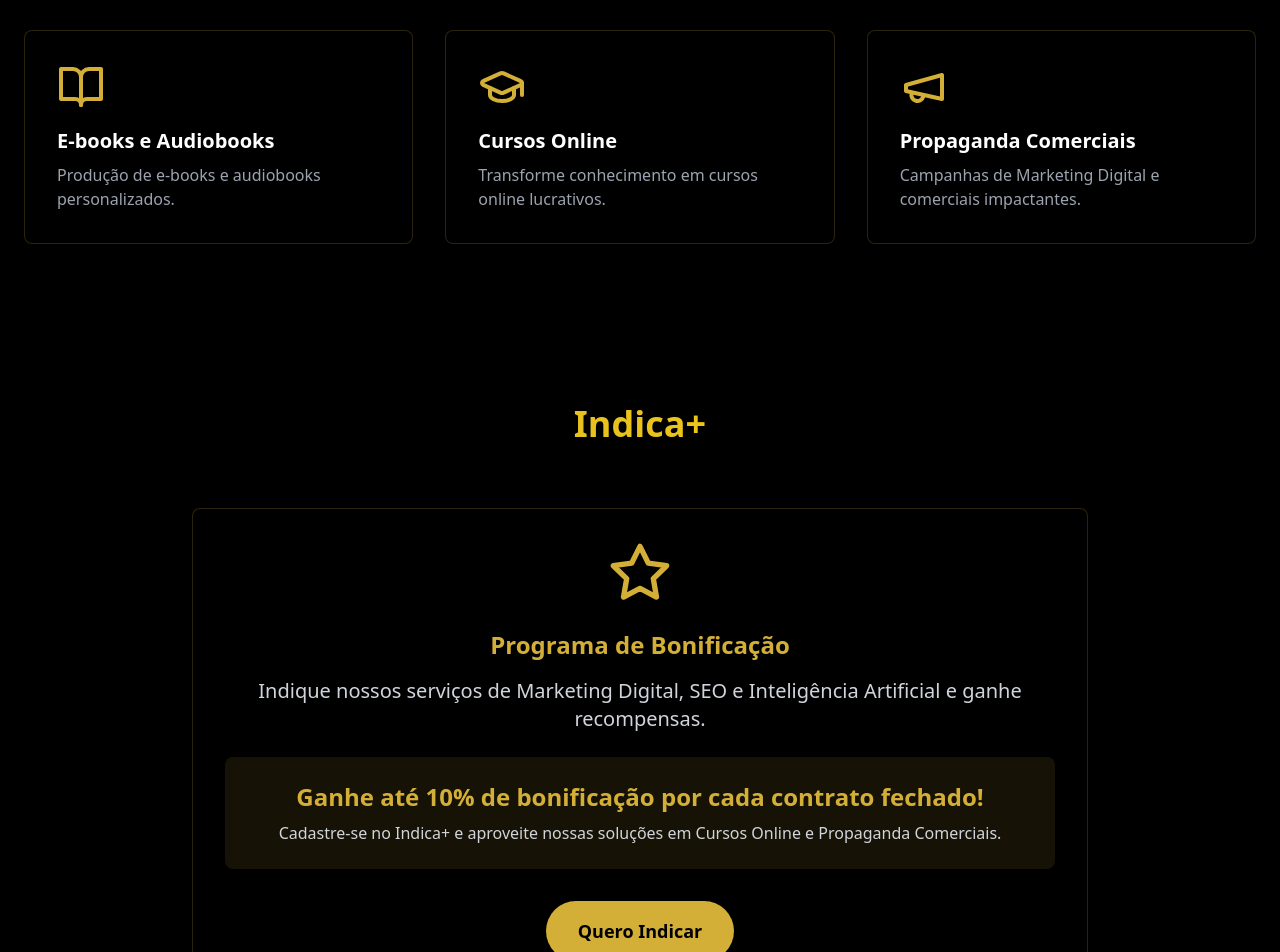
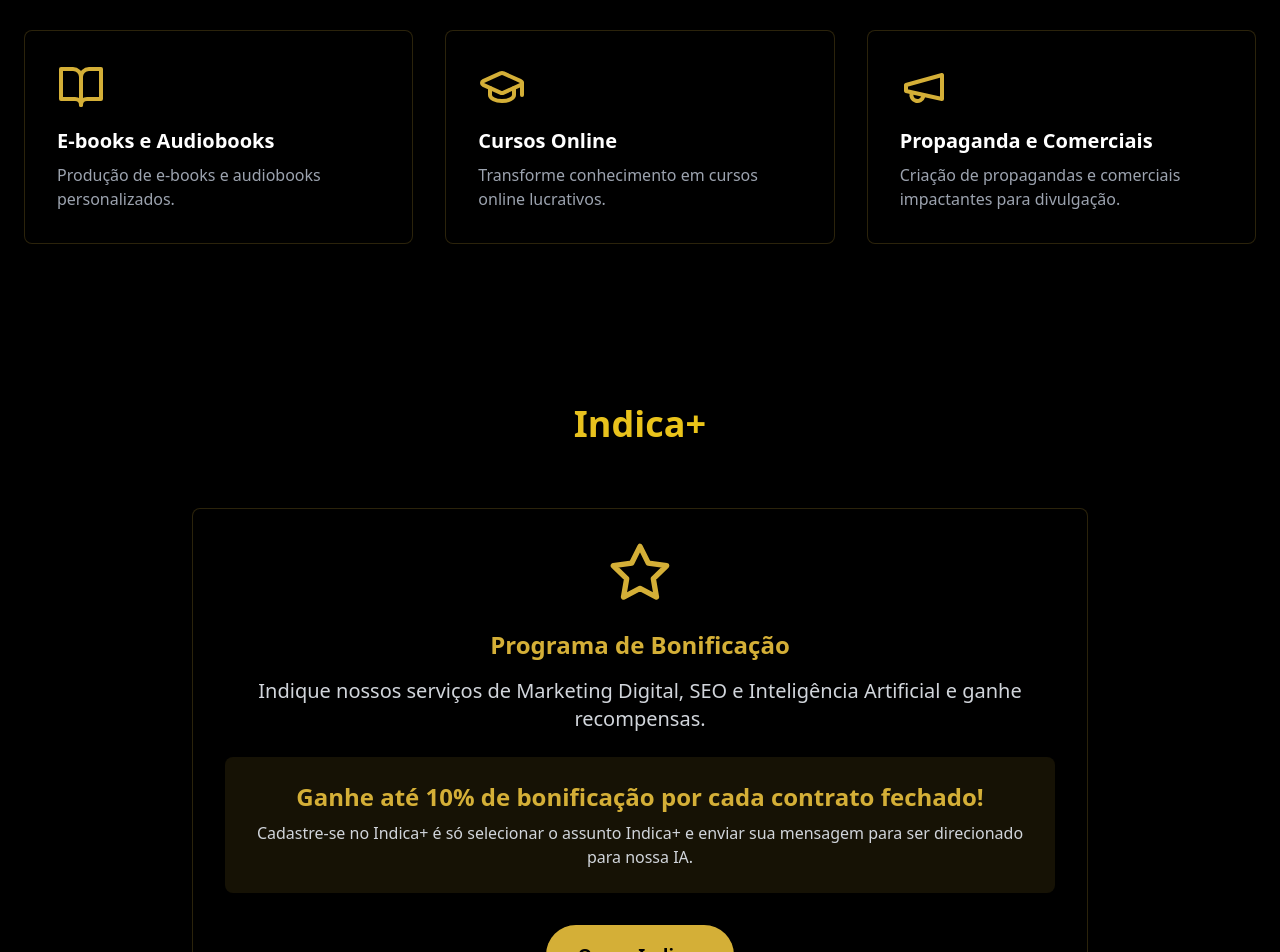
Before and after one commit to Andchiesa/lif3-site, a React (Vite) app: page / in a window 1280 px wide. Shown: the part 1200-2152 px from the top of the page. Built offline with nearby package versions, Linux system fonts and the light colour scheme.

Commit message:
Update App.tsx

```diff
--- a/src/App.tsx
+++ b/src/App.tsx
@@ -151,8 +151,8 @@ function App() {
     },
     {
       icon: <Megaphone className="w-12 h-12 text-[#D4AF37]" />,
-      title: "Propaganda Comerciais",
-      description: "Campanhas de Marketing Digital e comerciais impactantes."
+      title: "Propaganda e Comerciais",
+      description: "Criação de propagandas e comerciais impactantes para divulgação."
     }
   ];
 
@@ -361,7 +361,7 @@ function App() {
                   Ganhe até 10% de bonificação por cada contrato fechado!
                 </p>
                 <p className={`${theme.textSecondary} mt-2`}>
-                  Cadastre-se no Indica+ e aproveite nossas soluções em Cursos Online e Propaganda Comerciais.
+                  Cadastre-se no Indica+ é só selecionar o assunto Indica+ e enviar sua mensagem para ser direcionado para nossa IA.
                 </p>
               </div>
               <button
```
